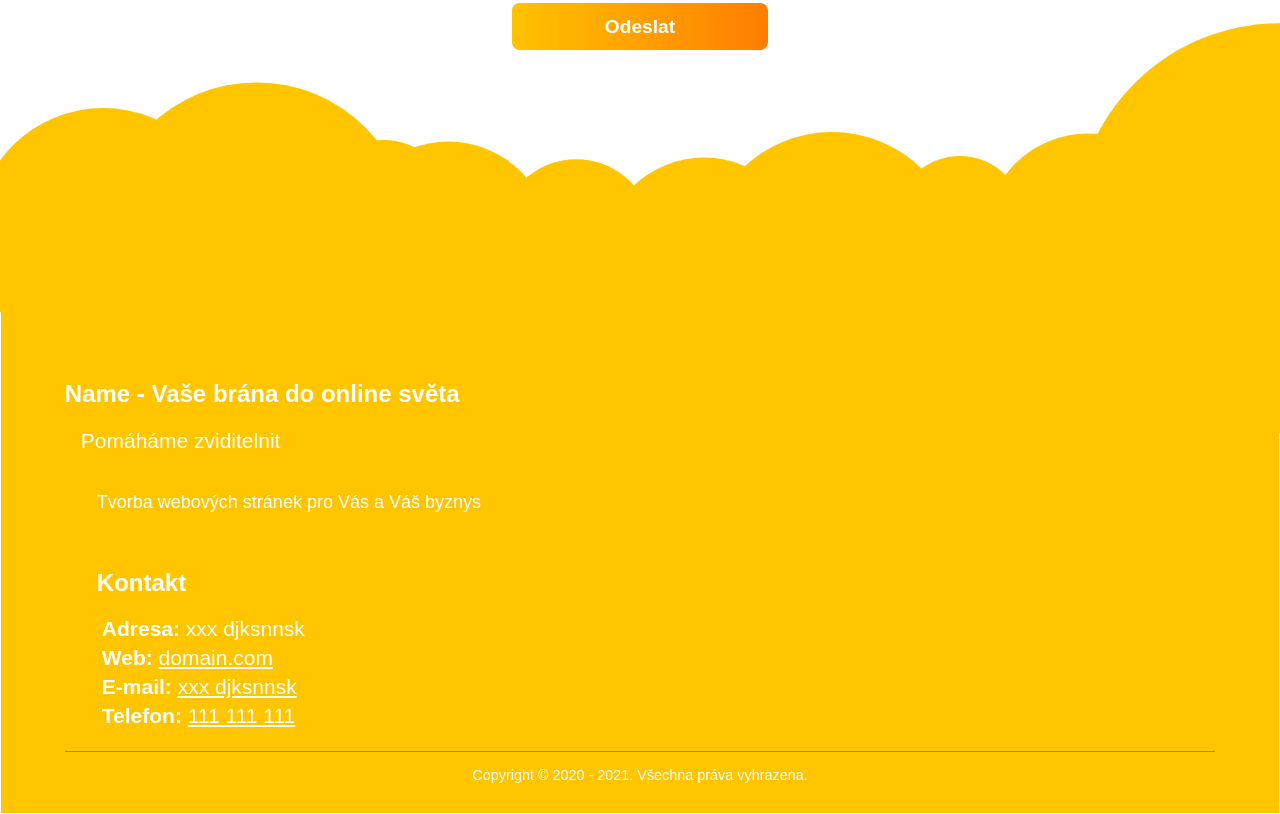
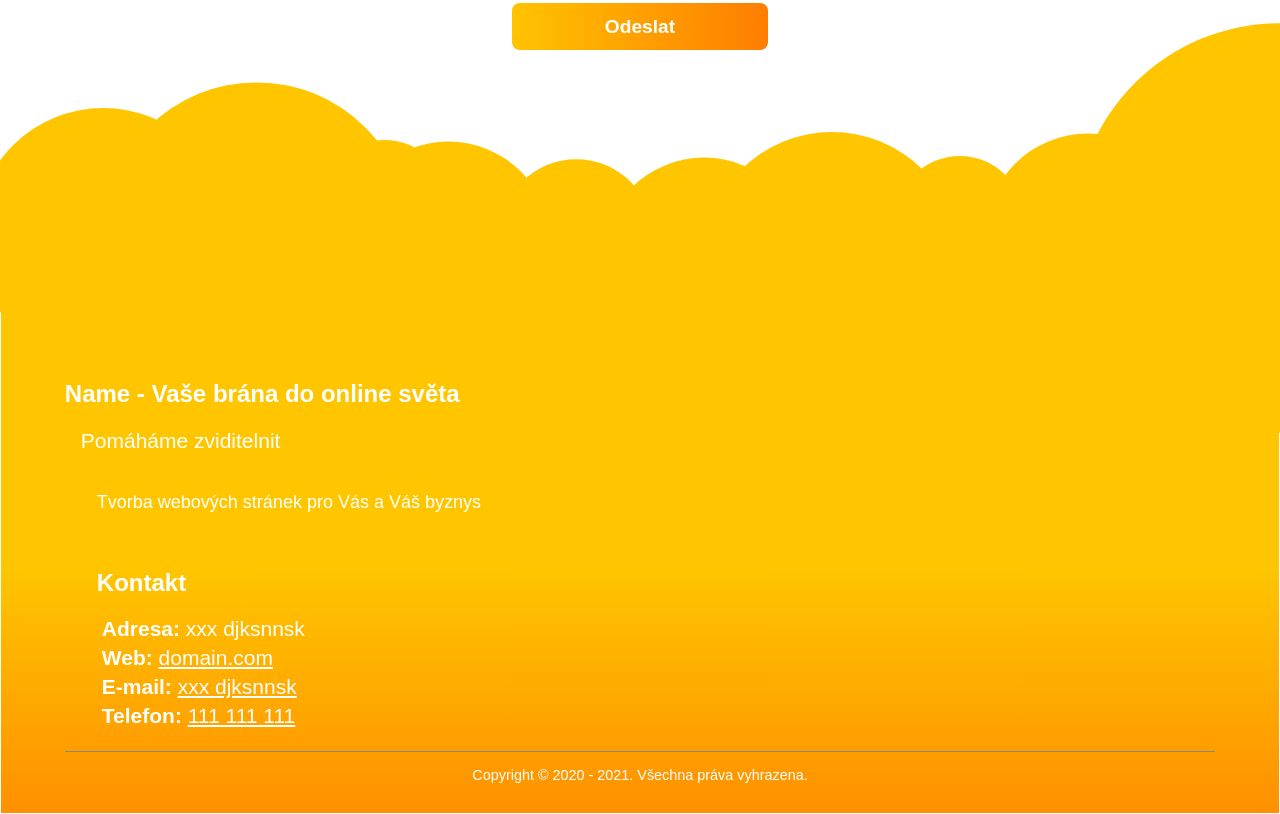
Before and after one commit to fog6554/test, a plain HTML site: page index.html in a window 1280 px wide. Shown: the part 5460-6274 px from the top of the page. Drawn offline with Linux system fonts and the light colour scheme.

Commit message:
Update index.html

```diff
--- a/index.html
+++ b/index.html
@@ -4,9 +4,9 @@
 
       <meta http-equiv="content-type" content="text/html; charset=utf-8">
       <meta http-equiv="content-type" content="text/html; charset=utf-8">
-      <title>| Web na m�ru </title>
+      <title>| Web na míru </title>
       <meta name="description" content="?"/>
-      <meta name="robots" content="noindex">
+      <meta name="robots" content="noindex, nofollow">
       <meta charset="UTF-8">
       <meta name="keywords" content="">
       <link rel="shortcut icon" href=".ico" type="image/x-icon">
@@ -536,7 +536,8 @@
           <style>
             #con-form{
 
-            }#in-name,#in-email,#in-text{
+            }
+            #in-name,#in-email,#in-text{
 
               border:none;
               border-radius: .4em;
@@ -562,6 +563,7 @@
             #footer-info{
               text-align: left;
               padding:1rem;
+              background: linear-gradient(180deg,#ffc600, #ff9000);
             }#footer-info p{
               margin-left:1rem;
               margin-right:1rem;
@@ -597,6 +599,7 @@
                 text-align: left;
                 padding:4rem;
                 padding-bottom: 1rem;
+                background: linear-gradient(180deg,#ffc600,#ffc600, #ff9000);
               }#footer-info #info-div #p0032{
                 font-size: 18px !important;
               }#copyright{
@@ -813,7 +816,7 @@
             <circle cx="100%" cy="45%" r="16vw"   fill="var(--footer-col)" />
             <rect x="0" y="50%" width="100%" height="50%" fill="var(--footer-col)"/>
           </svg>
-          <div id="footer-info"style="background-color: #ffc600;color:white;">
+          <div id="footer-info"style="color:white;">
             <h2 class="tit" style="margin:0;">Name - Vaše brána do online světa</h2>
             <p> Pomáháme zviditelnit</p>
             <br>
```
